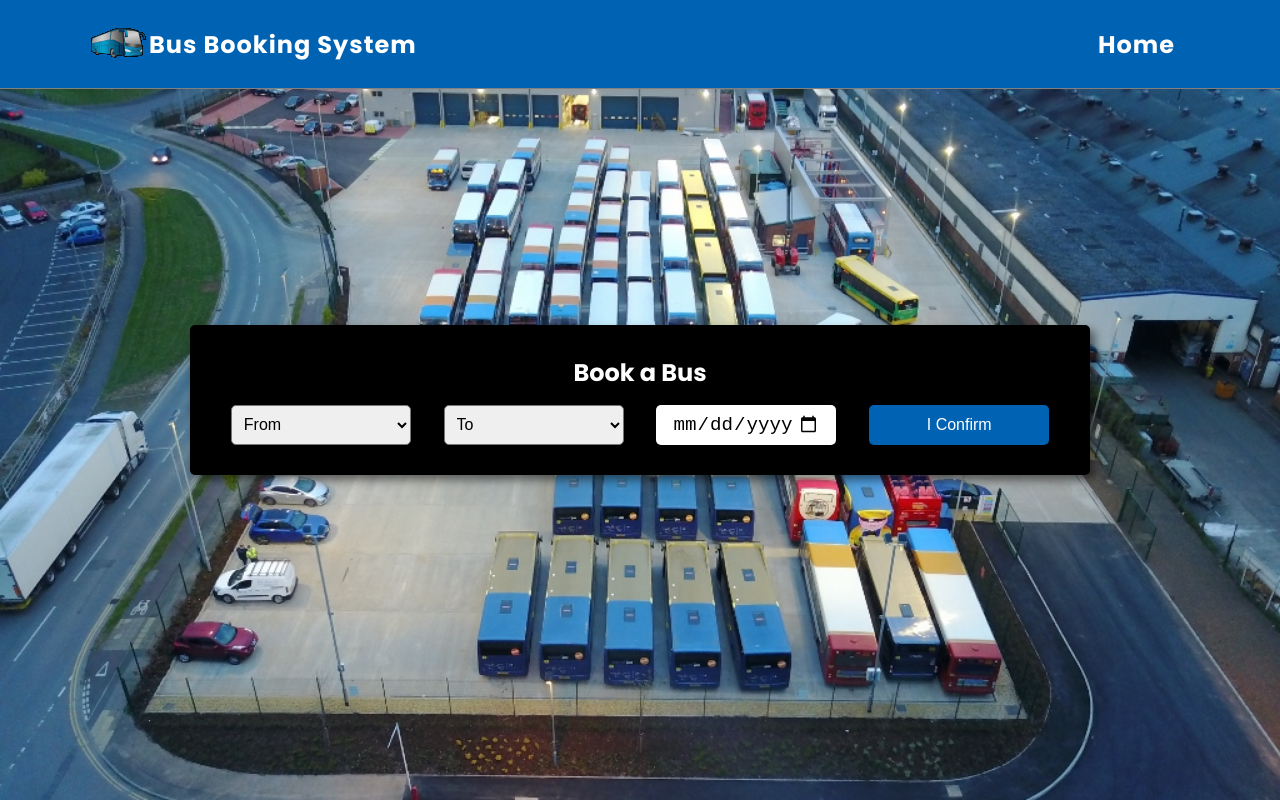
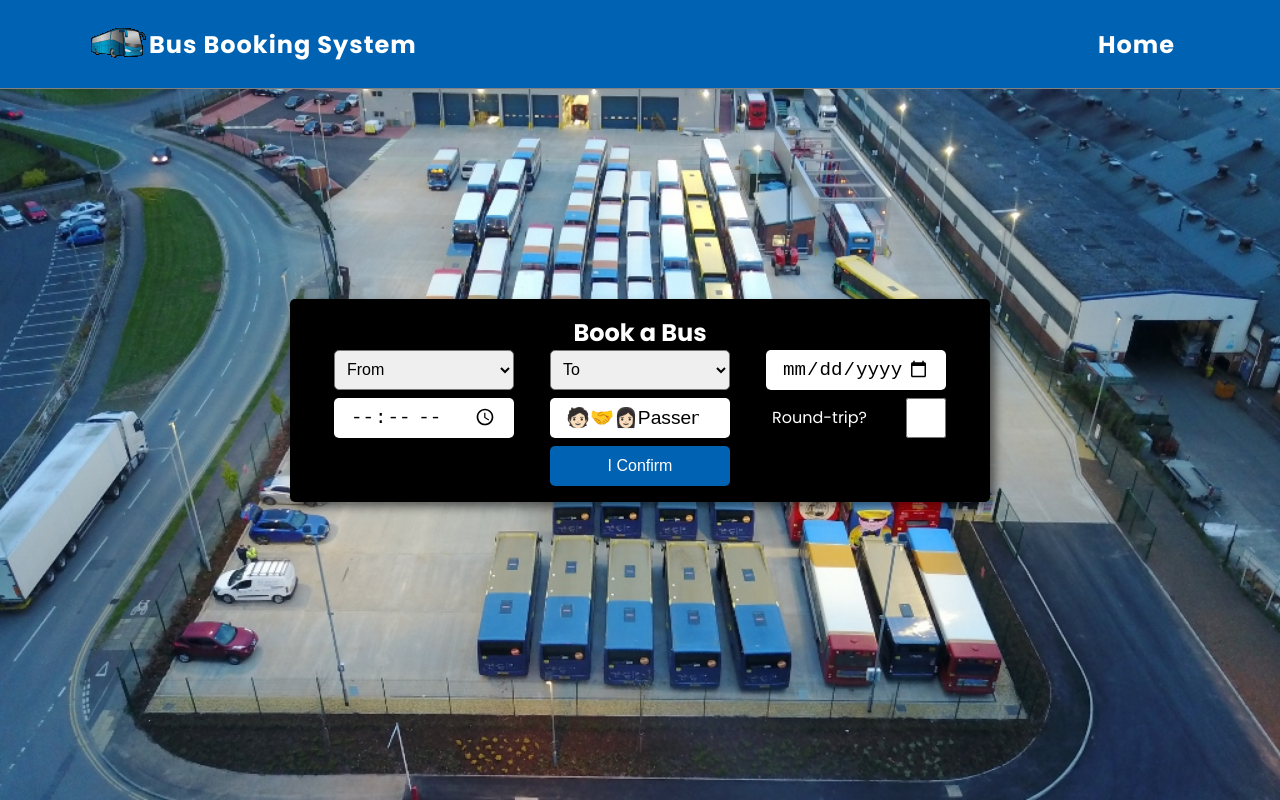
Before and after one commit to ajarek/react-91-vite-Bus-Booking-System-Router-6.12, a React (Vite) app: page / in a window 1280 px wide. Built offline with nearby package versions, Linux system fonts and the light colour scheme.

Commit message:
added input type checkbox & logic

```diff
--- a/src/helper/FormHome/FormHome.css
+++ b/src/helper/FormHome/FormHome.css
@@ -14,10 +14,13 @@ form {
  align-items: center;
  justify-content: space-between;
 }
-
+.checkbox{
+  flex-direction: row;
+  width: 180px;
+  justify-content: flex-end;
+}
 form label {
-  color: var(--ginger);
-  margin-right: 8px;
+  margin-right: 39px;
 }
 
 form input {
@@ -34,9 +37,12 @@ form input {
 }
 
 form input::placeholder {
-  color: var(--grey);
+  color: var(--black);
 }
+form input[type='checkbox'] {
+  width: 40px;
 
+}
 form input[type='submit'] {
   color: var(--white);
   width: 180px;
--- a/src/helper/FormHome/FormHome.jsx
+++ b/src/helper/FormHome/FormHome.jsx
@@ -9,6 +9,9 @@ export const FormHome = ({ onSubmit }) => {
     from: yup.string().required(),
     to: yup.string().required(),
     date: yup.string().required(),
+    time: yup.string().required(),
+    passengers: yup.string().required(),
+    myCheckbox: yup.boolean()
   })
 
   const {
@@ -27,6 +30,9 @@ export const FormHome = ({ onSubmit }) => {
         from: '',
         to: '',
         date: '',
+        time: '',
+        passengers: '',
+        myCheckbox:''
       })
     }
   }, [formState, reset])
@@ -65,6 +71,15 @@ export const FormHome = ({ onSubmit }) => {
       </select>
         <p>{errors.to?.message}</p>
       </div>
+
+
+
+
+
+
+
+
+
       <div className='wrapper-input'>
         <input
           type='date'
@@ -72,7 +87,29 @@ export const FormHome = ({ onSubmit }) => {
         />
         <p>{errors.date?.message}</p>
       </div>
+      <div className='wrapper-input'>
+        <input
+          type='time'
+          {...register('time')}
+        />
+        <p>{errors.time?.message}</p>
+      </div>
+      <div className='wrapper-input'>
+        <input
+          type='number'
+          placeholder='🧑🏻‍🤝‍👩🏻Passengers'
+          {...register('passengers')}
+        />
+        <p>{errors.passengers?.message}</p>
+      </div>
+      <div className='wrapper-input checkbox'>
 
+      <label htmlFor="myCheckbox">Round-trip?</label>
+
+          <input type="checkbox" id="myCheckbox" {...register('myCheckbox')}  />
+          <p>{errors.myCheckbox?.message}</p>
+
+    </div >
       <div className='wrapper-input'>
         <input
           type='submit'
--- a/src/pages/Home/Home.css
+++ b/src/pages/Home/Home.css
@@ -11,7 +11,7 @@
   background-position: center ;
 }
 .home .section{
-  width: 900px;
+  width: 700px;
   min-height: 150px;
   display: flex;
   flex-wrap: wrap;
--- a/src/pages/Home/Home.jsx
+++ b/src/pages/Home/Home.jsx
@@ -17,6 +17,7 @@ const Home = () => {
       <section className='section'>
         <h1>Book a Bus</h1>{alert?<div style={{color:'red'}}>cities no different</div>:null}
         <FormHome onSubmit={handleFormHome} />
+
       </section>
     </div>
   )
```
